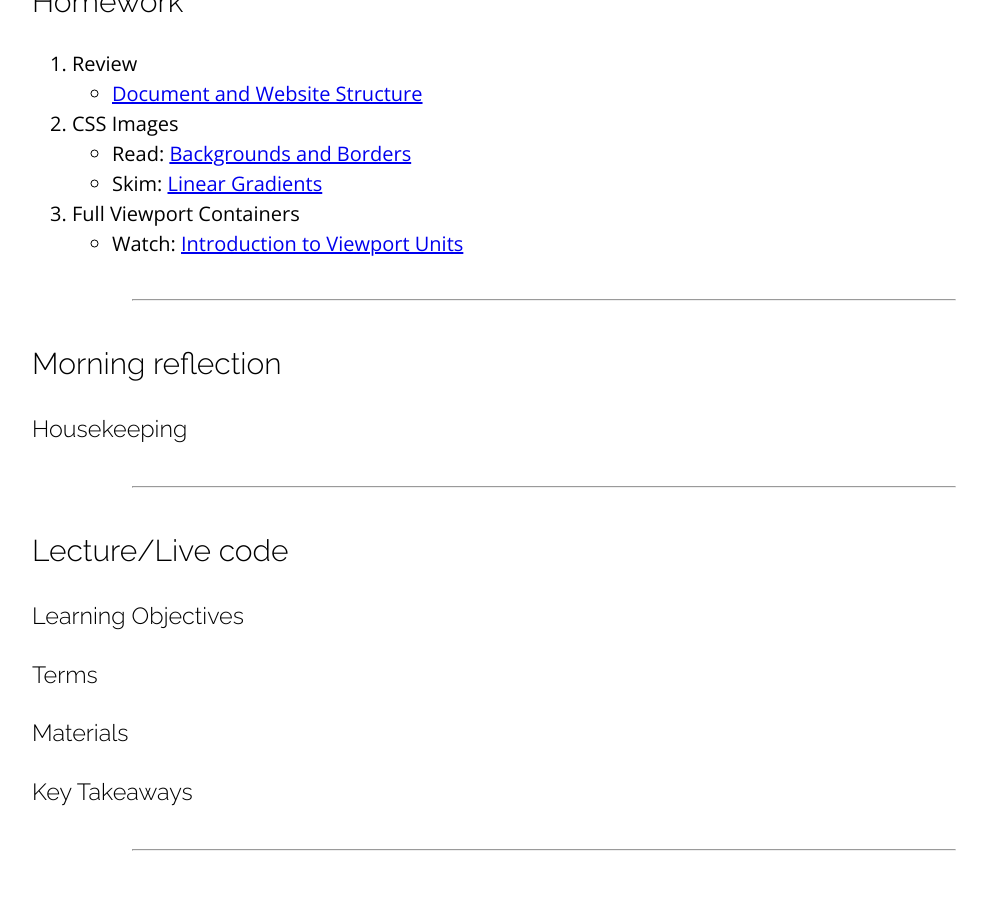
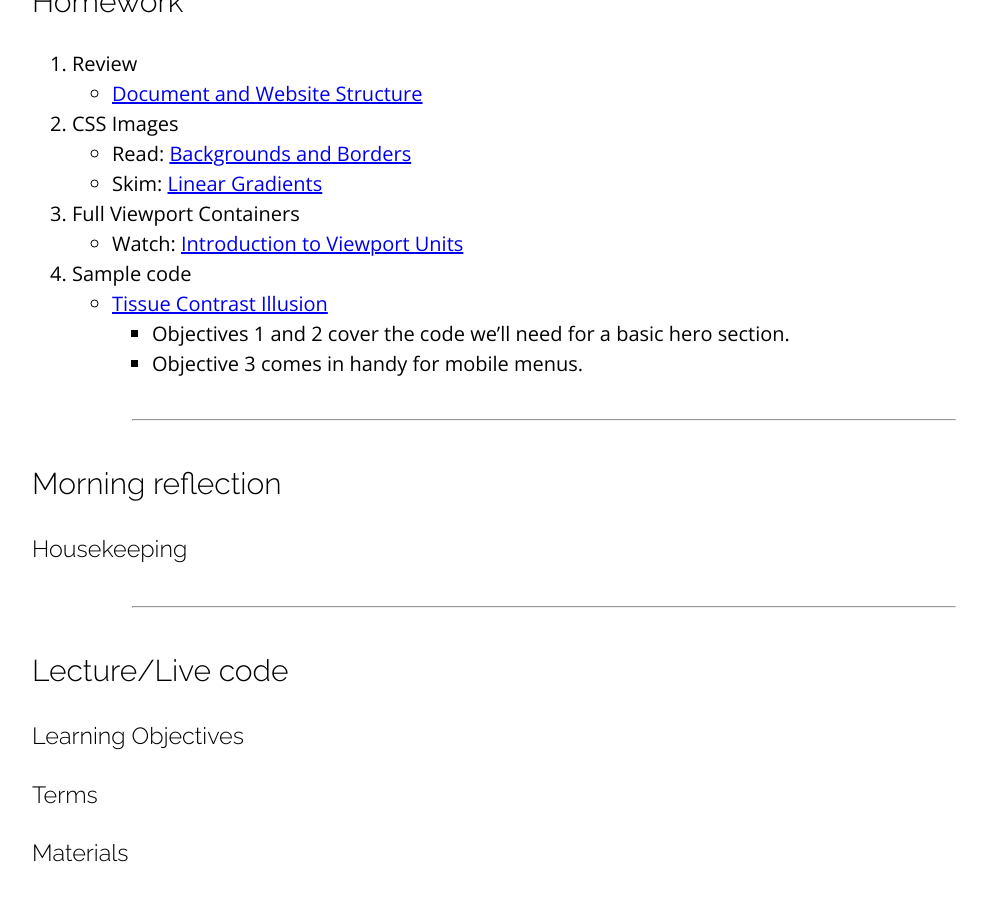
Before and after one commit to sait-wbdv/winter-2021, a Jekyll site: the page built from _posts/2021-02-01-hero-sections.md, in a window 1280 px wide and 900 px high, scrolled down 542 px. Shown: the whole window, without its empty margins (96-1083 px from the left). Built offline with Jekyll 4.4.1, drawn with Linux system fonts in a browser that asks for light colours; nearby versions of some CDN libraries.

Commit message:
added tisue contrast illusion

```diff
--- a/_posts/2021-02-01-hero-sections.md
+++ b/_posts/2021-02-01-hero-sections.md
@@ -12,6 +12,10 @@ categories: cpnt260
     - Skim: [Linear Gradients](https://css-tricks.com/css3-gradients/)
 3. Full Viewport Containers
     - Watch: [Introduction to Viewport Units](https://youtu.be/_sgF8I-Q1Gs)
+4. Sample code
+    - [Tissue Contrast Illusion](http://browsertherapy.com/challenges/tissue-contrast/)
+        - Objectives 1 and 2 cover the code we'll need for a basic hero section.
+        - Objective 3 comes in handy for mobile menus.
 
 ---
 
```
